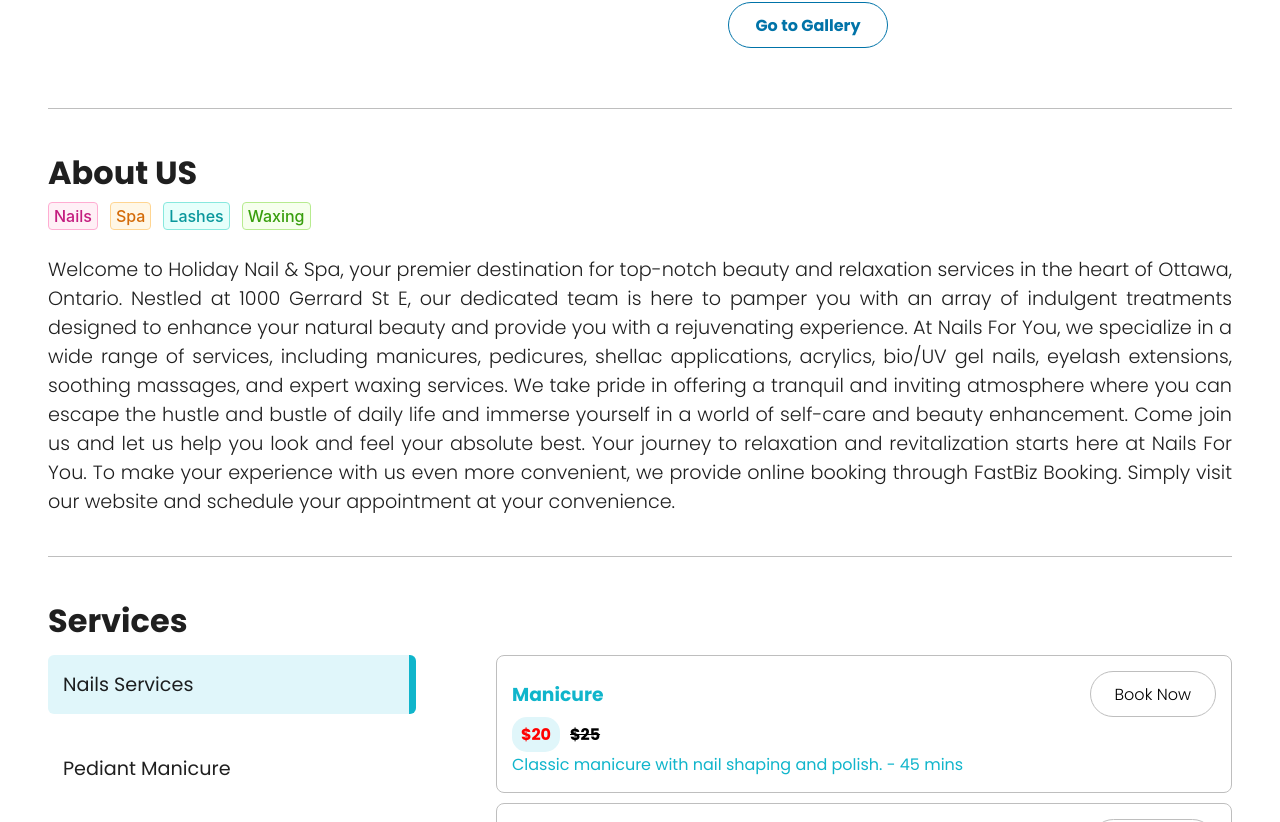
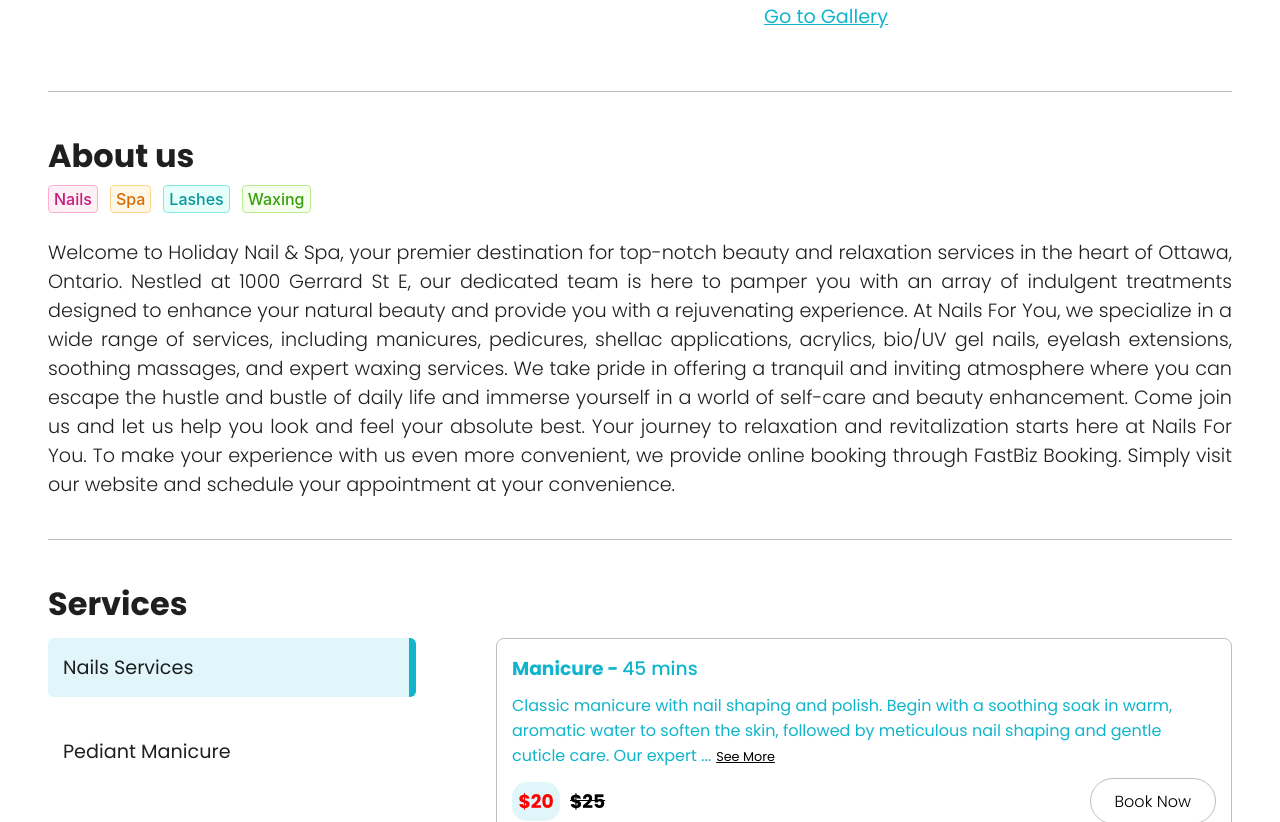
Before and after one commit to RHisme/Holiday-Nail-Spa-webpage, a React (Vite) app: page / in a window 1280 px wide. Shown: the part 678-1500 px from the top of the page. Built offline with nearby package versions, Linux system fonts and the light colour scheme.

Commit message:
Update October 22rd 2024

```diff
--- a/src/App.css
+++ b/src/App.css
@@ -127,7 +127,7 @@
     align-items: center;
     gap: 8px;
     padding: .6rem 1.5rem;
-    height: max-content;
+    height: fit-content;
     background-color: var(--whiteColor) ;
     color: black;
     font-weight: 300;
@@ -150,6 +150,15 @@
 }
 
 
+.btn5{
+    background-color: transparent;
+    border: none;
+    color: black;
+    text-decoration: underline;
+    cursor: pointer;
+    padding-left: 5px;
+    font-size: 0.8rem;
+}
 .btn:hover{
     background-color: var(--blackColor);
 }
@@ -169,6 +178,13 @@
 
 }
 
+.btn5:hover{
+    color: red;
+    background-color: transparent;
+
+}
+
+
 .input{
     font-size: 100%;
 }
--- a/src/Components/AppBody/body.css
+++ b/src/Components/AppBody/body.css
@@ -1,3 +1,4 @@
+@charset "UTF-8";
 :root {
   --PrimaryColor: hsl(199, 100%, 33%);
   --SecondaryColor: hsl(187, 85%, 43%);
@@ -188,9 +189,8 @@
   cursor: pointer;
   font-size: 1rem;
 }
-.body .salonServices .servicesContainer .serviceList .servicesGrid .serviceItem .name {
-  font-weight: 700;
-  font-size: 1.2rem o !important;
+.body .salonServices .servicesContainer .serviceList .servicesGrid .serviceItem .serviceTitle .duration {
+  font-weight: 500;
 }
 .body .salonServices .servicesContainer .serviceList .servicesGrid .serviceItem .price {
   display: flex;
@@ -224,6 +224,23 @@
   border-radius: 15px;
   padding-left: 10px;
   padding-right: 10px;
+}
+.body .salonServices .servicesContainer .serviceList .servicesGrid .serviceItem .descriptionContent {
+  display: flex;
+  flex-direction: column;
+  gap: 5px;
+  position: relative;
+  margin-top: 10px;
+}
+.body .salonServices .servicesContainer .serviceList .servicesGrid .serviceItem .descriptionContent .description {
+  display: -webkit-box;
+  line-clamp: 2; /* Giới hạn hiển thị 2 dòng */
+  -webkit-box-orient: vertical;
+  overflow: hidden;
+  text-overflow: ellipsis;
+}
+.body .salonServices .servicesContainer .serviceList .servicesGrid .serviceItem .descriptionContent .fullDescription {
+  display: block; /* show full content */
 }
 .body .salonServices .servicesContainer .serviceList .servicesGrid .serviceItem:hover {
   background-color: var(--inputColor);
--- a/src/Components/AppBody/body.jsx
+++ b/src/Components/AppBody/body.jsx
@@ -36,7 +36,7 @@
                 isDiscounted: true,
                 isFixedPrice: true,
                 duration: "45 mins",
-                description: "Classic manicure with nail shaping and polish."
+                description: "Classic manicure with nail shaping and polish. Begin with a soothing soak in warm, aromatic water to soften the skin, followed by meticulous nail shaping and gentle cuticle care. Our expert nail technicians will then exfoliate your hands, removing dead skin cells and revealing smoother, healthier skin."
             },
             {
                 name: "Pedicure",
@@ -301,6 +301,14 @@
         setActiveCategory(activeCategory === index ? null : index);
   };
 
+
+  //Toggle service description content
+  const [isExpanded, setIsExpanded] = useState(false);
+
+  const toggleDescription = () => {
+      setIsExpanded(prevState => !prevState); // Đảo ngược trạng thái
+  };
+
   // Create a ref for the gallery section
   const galleryRef = useRef(null);
 
@@ -352,7 +360,7 @@
                 </Carousel>
 
                 <button
-                className='btn2'
+                className='btn4'
                 onClick={navigateToGallery}
                 style={{
                    width:'10rem',
@@ -450,7 +458,7 @@
 
         <div className="aboutUs">
             <h1 className="title">
-                About US
+                About us
             </h1>
             <Flex gap= '10px 4px' className='serviceCategories'>
                 <Tag color='magenta' className='tag'> Nails </Tag>
@@ -487,11 +495,44 @@
                                         alignItems: 'center',
                                         justifyContent: 'space-between'
                                     }}>
-                                        <h3 className='name'>{service.name}</h3>
-                                        <button className='btn3'> Book Now </button>
+                                        <h3 className='serviceTitle'>
+                                            {service.name} - <span className='duration'>{service.duration}</span>
+                                        </h3>
+
                                     </div>
 
-                                    <div className='price'>
+                                    <div className='descriptionContent'>
+                                        <p className={isExpanded ? 'fullDescription' : 'description'}>
+                                            {isExpanded
+                                                ? service.description
+                                                : (service.description.length > 200
+                                                    ? service.description.slice(0, 190) + '...'
+                                                    : service.description) // Không thêm dấu "..." nếu ngắn hơn 100 ký tự
+                                            }
+                                            {service.description.length > 200 && !isExpanded && (
+                                                <button onClick={toggleDescription} className="btn5">
+                                                    See More
+                                                </button>
+                                            )}
+                                            {service.description.length > 200 && isExpanded && (
+                                                <button onClick={toggleDescription} className="btn5">
+                                                    See Less
+                                                </button>
+                                            )}
+                                        </p>
+                                    </div>
+
+
+
+                                    <div
+                                    style={{
+                                        display:"flex",
+                                        alignItems: "center",
+                                        justifyContent: "space-between",
+                                        marginTop: "10px"
+                                    }}>
+                                        {/* Price */}
+                                        <h3 className='price'>
                                             {/* Nếu dịch vụ có giảm giá */}
                                             {service.isDiscounted ? (
                                                 <div className='discounted'>
@@ -508,11 +549,13 @@
                                                     </text>
                                                 </div>
                                             )}
+                                        </h3>
+
+                                        <button className='btn3'> Book Now </button>
                                     </div>
 
-                                    <p className='description'>
-                                        {service.description} - {service.duration}
-                                    </p>
+
+
                                 </div>
                             ))}
                         </div>
@@ -525,7 +568,7 @@
 
 
         <div className="salonStaff">
-            <h1 className='title'> Staff </h1>;
+            <h1 className='title'> Staffs </h1>;
 
 
             <div className="staffContainer">
--- a/src/Components/AppBody/body.scss
+++ b/src/Components/AppBody/body.scss
@@ -227,10 +227,11 @@
 
 
 
-                        .name{
-                            font-weight: 700;
-                            font-size: 1.2rem o !important;
-                        }
+                       .serviceTitle{
+                            .duration{
+                                font-weight: 500;
+                            }
+                       }
 
                         .price{
                             display: flex;
@@ -268,8 +269,31 @@
                                 padding-right: 10px;
 
                             }
+
+
                         }
 
+                        .descriptionContent{
+                            display: flex;
+                            flex-direction: column;
+                            gap: 5px;
+                            position: relative;
+                            margin-top:10px;
+
+
+                             .description{
+                                display: -webkit-box;
+                                line-clamp: 2; /* Giới hạn hiển thị 2 dòng */
+                                -webkit-box-orient: vertical;
+                                overflow: hidden;
+                                text-overflow: ellipsis;
+
+                             }
+
+                             .fullDescription {
+                                display: block; /* show full content */
+                              }
+                        }
 
                     }
 
```
Also changed, not shown: 1 other file (tests, documents, lock files or other folders). Lines whose indentation alone changed are shown as unchanged.
